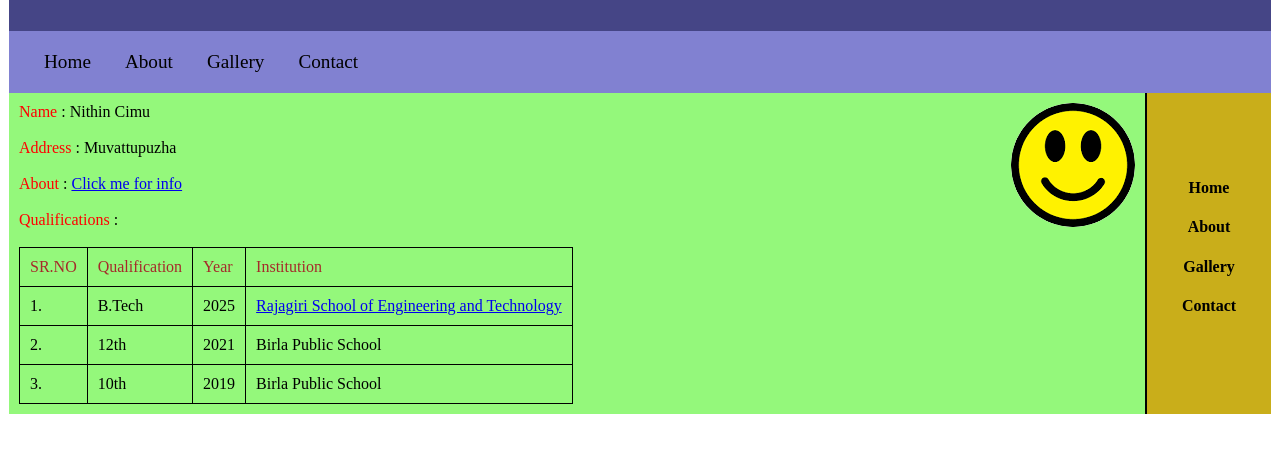
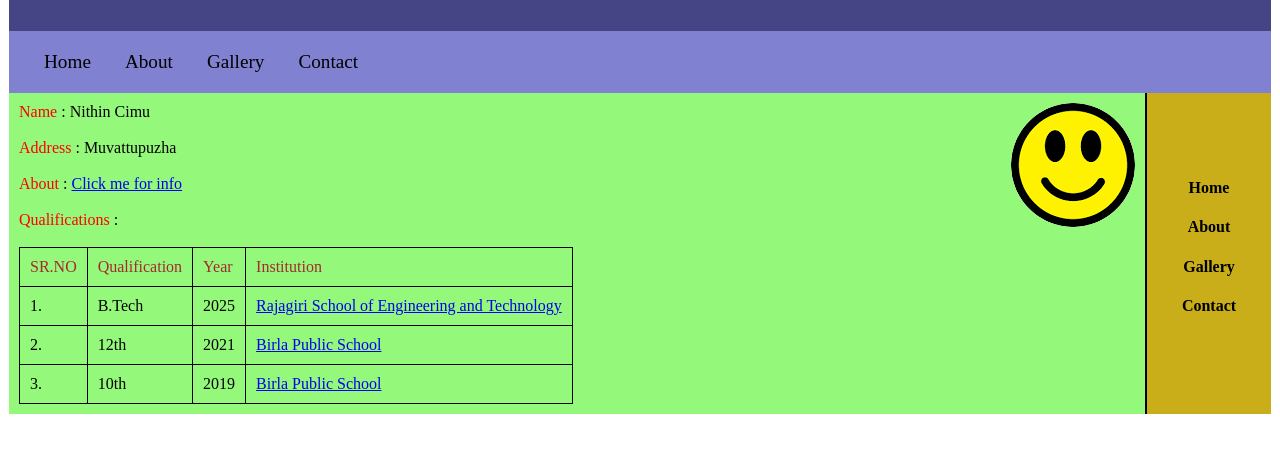
Before and after one commit to UWD2/addon, a plain HTML site: page index.html in a window 1280 px wide. Shown: the part 117-570 px from the top of the page. Drawn offline with Linux system fonts and the light colour scheme.

Commit message:
edit index

```diff
--- a/index.html
+++ b/index.html
@@ -47,13 +47,13 @@
                                 <td>2.</td>
                                 <td>12th</td>
                                 <td>2021</td>
-                                <td>Birla Public School</td>
+                                <td><a href = "https://www.bpsdoha.net/" target = "_blank" >Birla Public School</a></td>
                             </tr>
                             <tr>
                                 <td>3.</td>
                                 <td>10th</td>
                                 <td>2019</td>
-                                <td>Birla Public School</td>
+                                <td><a href = "https://www.bpsdoha.net/" target = "_blank" >Birla Public School</a></td>
                             </tr>
                         </thead>
                     </table>
```
